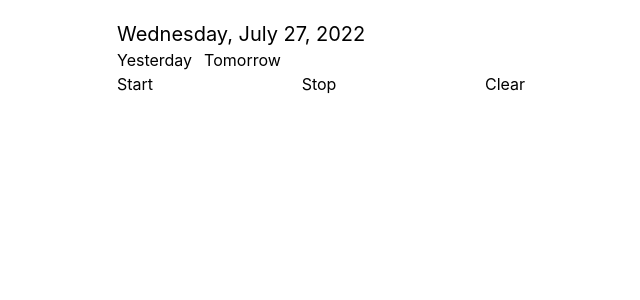
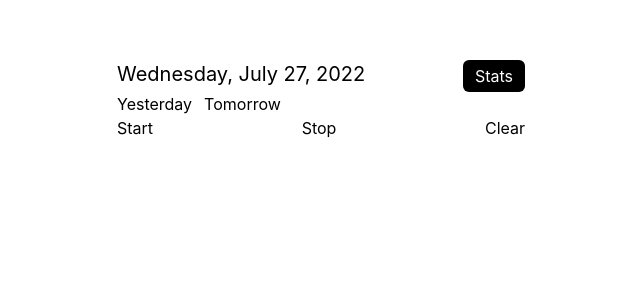
Before and after one commit to Juan-Jose-Toro/Tracker, a React (Create React App) app: page / in a window 1280 px wide. Shown: the top 300 px of the page, without its empty margins (319-959 px from the left). Built offline with nearby package versions, Linux system fonts and the light colour scheme.

Commit message:
Added statistics and support for RedEx

```diff
--- a/package.json
+++ b/package.json
@@ -6,8 +6,10 @@
     "@testing-library/jest-dom": "^5.16.4",
     "@testing-library/react": "^13.3.0",
     "@testing-library/user-event": "^13.5.0",
+    "chart.js": "^3.9.0",
     "nanoid": "^4.0.0",
     "react": "^18.2.0",
+    "react-chartjs-2": "^4.3.1",
     "react-dom": "^18.2.0",
     "react-scripts": "5.0.1",
     "web-vitals": "^2.1.4"
--- a/public/index.html
+++ b/public/index.html
@@ -25,7 +25,7 @@
     -->
     <title>Tacker</title>
   </head>
-  <body>
+  <body class="no-scrollbar">
     <noscript>You need to enable JavaScript to run this app.</noscript>
     <div id="root"></div>
     <!--
--- a/src/App.js
+++ b/src/App.js
@@ -2,21 +2,25 @@ import './App.css';
 import { nanoid } from 'nanoid';
 import React, { useState, useEffect } from 'react';
 import Interval from './components/Interval';
-import ActionButtons from './components/ActionButtons'
-import CalendarButtons from './components/CalendarButtons'
+import ActionButtons from './components/ActionButtons';
+import CalendarButtons from './components/CalendarButtons';
+import Graphs from './components/Graphs';
 
 function App() {
+  const [isStats, setIsStats] = useState(false);
   const [curDate, setCurDate] = useState(new Date()); // Change to reflex the current selected date or else it will reset to current date on reload
   const [intervals, setIntervals] = useState(() => {
-    const localData = localStorage.getItem(curDate.toLocaleDateString('en-US')); // encapsulate in function
-    return JSON.parse(localData || '[]');
+    const localIntervals = getDataOnLocalStorage()?.intervals; // encapsulate in function
+    return (localIntervals || []);
   });
-  const [isStop, setStop] = useState(() => {
-    const localIsStop = localStorage.getItem('isStop');
-    return JSON.parse(localIsStop || 'true');
+  const [isStop, setIsStop] = useState(() => {
+    const localIsStop = getDataOnLocalStorage()?.isStop;
+    return (localIsStop === undefined ? true : localIsStop);
   });
   const options = { weekday: 'long', year: 'numeric', month: 'long', day: 'numeric' };
-
+  const [backupTrigger, setBackupTrigger] = useState(0);
+  // Array of time enlapsed on each interval in milliseconds
+  const [categoryPercentages, setCategoryPercentages] = useState({});
 
   function startInterval() {
     const editedIntervals = intervals.map((interval, i, {length}) => {
@@ -36,7 +40,7 @@ function App() {
     };
 
     setIntervals([...editedIntervals, newInterval]);
-    setStop(false);
+    setIsStop(false);
   }
 
   function stopInterval() {
@@ -47,7 +51,7 @@ function App() {
       return interval;
     });
     setIntervals(editedIntervals);
-    setStop(true);
+    setIsStop(true);
   }
 
   function updateIntervalData(id, currentTime, description) {
@@ -62,7 +66,19 @@ function App() {
 
   function clearIntervals() {
     setIntervals([]);
-    setStop(true);
+    setIsStop(true);
+  }
+
+  function getDataOnLocalStorage() {
+    return JSON.parse(localStorage.getItem(curDate.toLocaleDateString('en-US')));
+  }
+
+  function setDataOnLocalStorage() {
+    const localData = {
+      intervals: intervals,
+      isStop: isStop
+    };
+    localStorage.setItem(curDate.toLocaleDateString('en-US'), JSON.stringify(localData));
   }
 
   // date is epoch in ms and returns epoch in ms
@@ -76,31 +92,82 @@ function App() {
 
   function loadPreviousDay() {
     // Save current state
-    localStorage.setItem(curDate.toLocaleDateString('en-US'), JSON.stringify(intervals));
-    localStorage.setItem('isStop', JSON.stringify(isStop));
+    setDataOnLocalStorage();
 
     setCurDate(getYesterdayDate(curDate));
   }
 
   function loadNextDay() {
     // Save current state
-    localStorage.setItem(curDate.toLocaleDateString('en-US'), JSON.stringify(intervals));
-    localStorage.setItem('isStop', JSON.stringify(isStop));
+    setDataOnLocalStorage();
 
     setCurDate(getTomorrowDate(curDate));
   }
 
+  function handleStatView() {
+    // [] -> Clean up this fucntion
+    setIsStats(!isStats);
+    if (isStats) return; // as setIsAnalysics
+
+    const CATEGORIES = {
+      study: ['react', 'math239'],
+      break: ['break'],
+    };
+
+    let categoryPercentages = {notSet: 0};
+    for (const [category] of Object.entries(CATEGORIES)) {
+      categoryPercentages[category] = 0;
+    }
+
+    const DAYINMS = 864000;
+
+    intervals.forEach(interval => {
+      let isClassified = false;
+      const timeEnlapsed = interval.currentTime - interval.initialTime;
+      for (const [category, keyWords] of Object.entries(CATEGORIES)) {
+        if (// [] -> refactor into its own function
+          keyWords.some(keyWord => {
+            const wordSearch = new RegExp(`\\b${keyWord}\\b`, 'i');
+            return wordSearch.test(interval.description);
+          })
+        ) {
+          categoryPercentages[category] += timeEnlapsed / DAYINMS;
+          isClassified = true;
+          break;
+        }
+      }
+      if (!isClassified) categoryPercentages['notSet'] += timeEnlapsed / DAYINMS;
+    });
+
+    let totalPercentage = 0;
+    Object.values(categoryPercentages).forEach(x => totalPercentage += x);
+    categoryPercentages['remaining'] = 100 - totalPercentage;
+
+    setCategoryPercentages(categoryPercentages);
+  }
+
   useEffect(() => {
-      const localData = localStorage.getItem(curDate.toLocaleDateString('en-US'));
-      setIntervals(JSON.parse(localData || '[]'));
+      // [ ] - I don't understand why this is here, how could I reload the app so that
+      // this already gets executed on start?
+      const localData = getDataOnLocalStorage();
+      setIntervals(localData?.intervals || []);
+      setIsStop(localData?.isStop === undefined ? true : localData?.isStop);
   }, [curDate]);
 
   useEffect(() => {
-    localStorage.setItem(curDate.toLocaleDateString('en-US'), JSON.stringify(intervals));
-    localStorage.setItem('isStop', JSON.stringify(isStop));
+    setDataOnLocalStorage();
   }, [intervals, isStop]); // Could split
 
-
+  // useEffect function to make a backup at midnight
+  useEffect(() => {
+    const today = new Date();
+    const tomorrow = new Date(today.getFullYear(),today.getMonth(),today.getDate()+1);
+    const timer = setTimeout(() => {
+      localStorage.setItem('BACKUP', JSON.stringify(localStorage));
+      setBackupTrigger(backupTrigger + 1); // Reinstantiate timeout for backup
+    }, tomorrow - today);
+    return () => {clearTimeout(timer)}
+  }, [backupTrigger]);
 
   const intervalList = intervals.map((interval) => (
     <Interval
@@ -115,9 +182,12 @@ function App() {
     />
   ));
 
-  return (
-    <div className="App p-5 max-w-md mx-auto">
-      <h1 className='text-xl'>{curDate.toLocaleDateString('en-US', options)}</h1>
+  const trackerTemplate = (
+    <>
+      <div className='flex justify-between'>
+        <h1 className='text-xl'>{curDate.toLocaleDateString('en-US', options)}</h1>
+        <button className='bg-black text-white rounded-md px-3 py-1' onClick={handleStatView}>Stats</button>
+      </div>
       <CalendarButtons
         loadPreviousDay={loadPreviousDay}
         loadNextDay={loadNextDay}
@@ -128,6 +198,22 @@ function App() {
         stopInterval={stopInterval}
         clearIntervals={clearIntervals}
       />
+    </>
+  );
+
+  const statsTemplate = (
+    <>
+      <div className='flex justify-between'>
+        <h1 className='text-xl'>Statistics</h1>
+        <button className='bg-black text-white rounded-md px-3 py-1' onClick={handleStatView}>Tacker</button>
+      </div>
+      <Graphs categoryPercentages={categoryPercentages}/>
+    </>
+  );
+
+  return (
+    <div className="App p-5 mt-10 max-w-md mx-auto">
+      {isStats ? statsTemplate : trackerTemplate}
     </div>
   );
 }
--- /dev/null
+++ b/src/components/Graphs.js
@@ -0,0 +1,83 @@
+import React, { useRef, useEffect } from 'react';
+import { Chart as ChartJS } from 'chart.js/auto';
+import { Pie, Bar } from 'react-chartjs-2';
+
+const pieOptions = {
+  plugins: {
+    legend: {
+      position: 'bottom',
+    },
+    tooltip: {
+      displayColors: false,
+      callbacks: {
+        label: (context) => {
+          let label = context.formattedValue || '';
+          return label + '%';
+        }
+      }
+    }
+  }
+}
+
+const barOptions = {
+  plugins: {
+    legend: {
+      display: false
+    },
+    tooltip: {
+      callbacks: {
+        label: (context) => {
+          let label = context.formattedValue || '';
+          return label + ' hours';
+        }
+      }
+    }
+  }
+}
+
+export default function Graphs(props) {
+  const categories = Object.keys(props.categoryPercentages);
+  const percentages = Object.values(props.categoryPercentages);
+
+  const pieData = {
+    labels: categories,
+    datasets: [{
+        label: '',
+        data: percentages,
+        backgroundColor: [
+          '#545677',
+          '#fde047',
+          '#ec4899',
+          '#FECEE9'
+        ],
+        borderWidth: 5,
+        cutout: '80%',
+        borderRadius: 20,
+    }]
+  }
+
+  const barData = {
+    labels: categories,
+    datasets: [{
+        label: '',
+        data: percentages.map(p => p * 0.24),
+        backgroundColor: [
+          '#545677',
+          '#fde047',
+          '#ec4899',
+          '#FECEE9'
+        ],
+        cutout: '80%',
+        borderRadius: 10,
+    }]
+  }
+
+  return (
+    <div>
+      <p className='mt-8 text-center'><u>Distribution of day in percentages by category</u></p>
+      <Pie className='mx-auto mt-4' data={pieData} options={pieOptions} />
+      <p className='mt-10 text-center'><u>Distribution of time in hours by category</u></p>
+      <Bar className='mx-auto mt-4' data={barData} options={barOptions} />
+    </div>
+  );
+}
--- a/src/components/Interval.js
+++ b/src/components/Interval.js
@@ -1,4 +1,5 @@
 import React, { useState, useEffect } from 'react';
+import intervalBgColors  from '../utils/intervalBgColors';
 
 export default function Interval(props) {
   // There should be an easier way to start all this info
@@ -47,15 +48,22 @@ export default function Interval(props) {
     props.updateIntervalData(props.id, currentTime.getTime(), description);
   }, [props.completed, description, currentTime]) // Fix
 
+  let bgColor = 'bg-black';
+  for (const key in intervalBgColors) {
+    // console.log(key);
+    const wordSearch = new RegExp(`\\b${key}\\b`, 'i');
+    if (wordSearch.test(description)) bgColor = intervalBgColors[key];
+  }
+
   return (
     <div>
       {props.hasIntialTimer ? initialTime.toLocaleTimeString('en-GB') : ''}
       <div
-        className='bg-black text-white rounded-md flex justify-between py-3 px-4'
+        className={'text-white rounded-md flex justify-between py-3 px-4 ' + bgColor}
         style={{height: `${Math.floor(height/60) + 50}px`}}
       >
         <textarea
-          className='bg-black text-white w-full mr-5 overflow-auto no-scrollbar outline-none resize-none'
+          className='bg-transparent text-white w-full mr-5 overflow-auto no-scrollbar outline-none resize-none'
           onChange={handleChange}
           placeholder="Activity"
           value={description}
--- /dev/null
+++ b/src/utils/intervalBgColors.js
@@ -0,0 +1,7 @@
+// Provies TailWindCss background for keywords in an interval's description
+const intervalBgColors  = {
+  break: 'bg-gradient-to-br from-pink-500 via-red-500 to-yellow-500',
+  coaching: 'bg-gradient-to-tl from-blue-700 via-blue-800 to-gray-900'
+}
+
+export default intervalBgColors;
```
Also changed, not shown: 1 other file (tests, documents, lock files or other folders).
